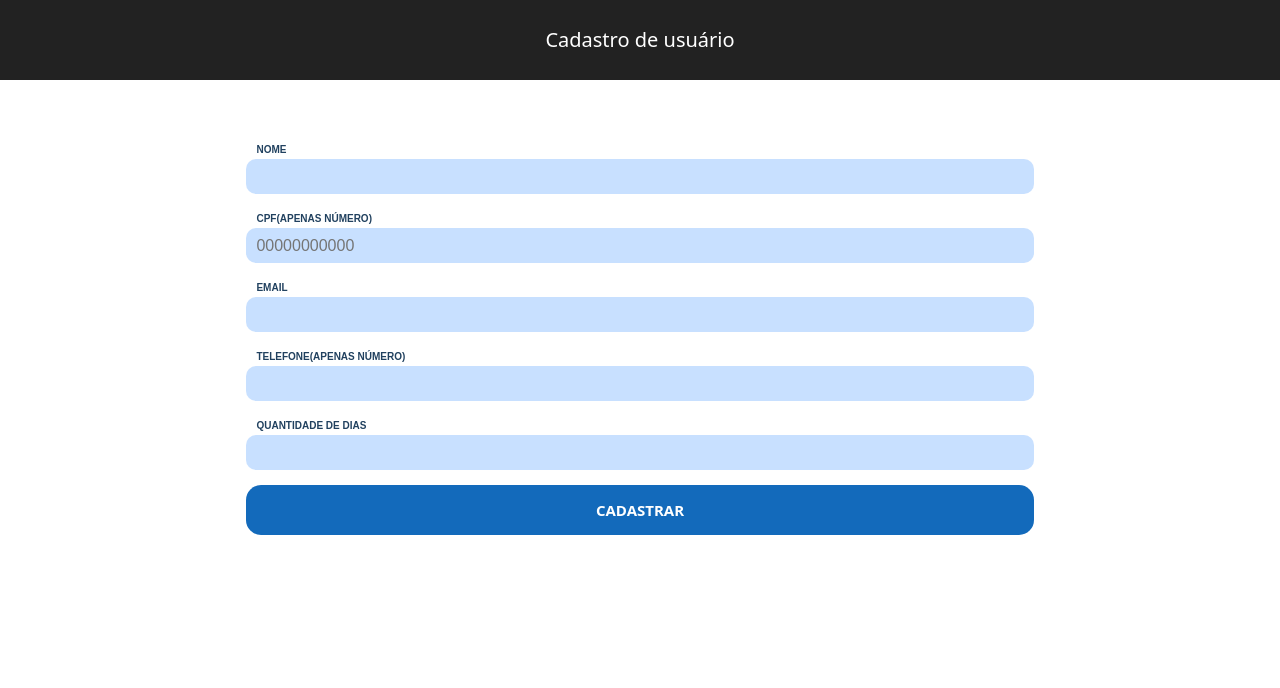
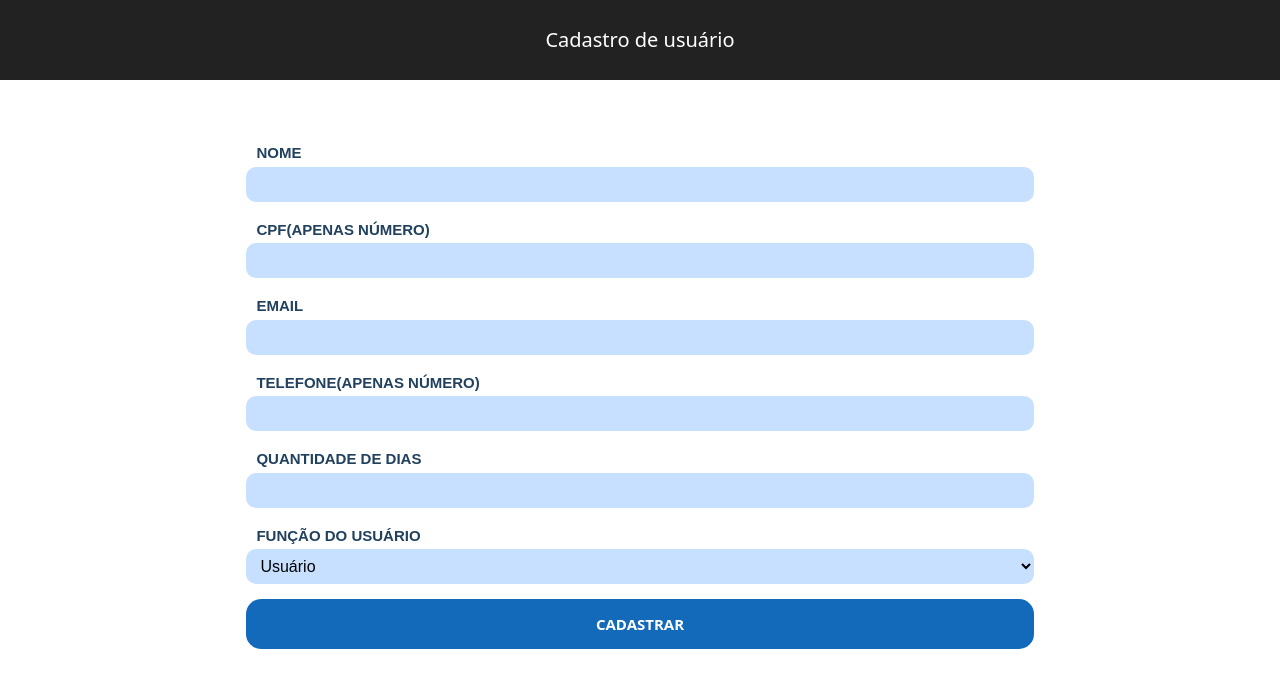
Before and after one commit to MayconD27/SPT, a PHP site: page /cadastro_usuario.php in a window 1280 px wide. Shown: the top 688 px of the page. Run offline with PHP 8.4, Linux system fonts and the light colour scheme.

Commit message:
adição do seletor

```diff
--- a/cadastro_usuario.php
+++ b/cadastro_usuario.php
@@ -17,7 +17,7 @@
         <label for="cpf">
             cpf(apenas número)
         </label>
-        <input type="text"name = "cpf" placeholder = "00000000000">
+        <input type="text"name = "cpf">
         <label for="email">
             email
         </label>
@@ -30,6 +30,11 @@
             quantidade de dias
         </label>
         <input type="number" name = "qtd_dias">
+        <label for="func">Função do Usuário</label>
+        <select name="func" id="">
+            <option value="0">Usuário</option>
+            <option value="1">Administrador</option>
+        </select>
         <button type="submit">
             cadastrar
         </button>
--- a/css/card_user.css
+++ b/css/card_user.css
@@ -14,7 +14,7 @@ form{
     align-items: center;
 
 }
-input{
+input,select{
     width: 80%;
     height: 35px;
     border-radius: 10px;
@@ -37,7 +37,7 @@ label{
     font-weight: 600;
     width: 80%;
     text-align: start;
-    font-size: 10px;
+    font-size: 15px;
 
 }
 button{
```
